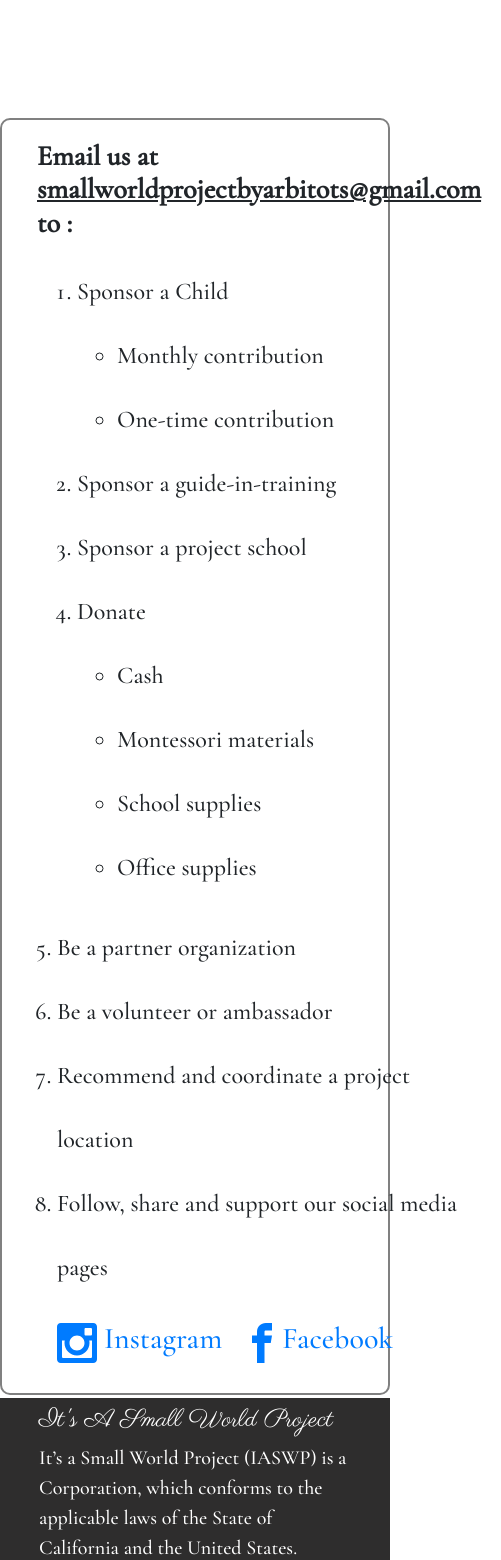
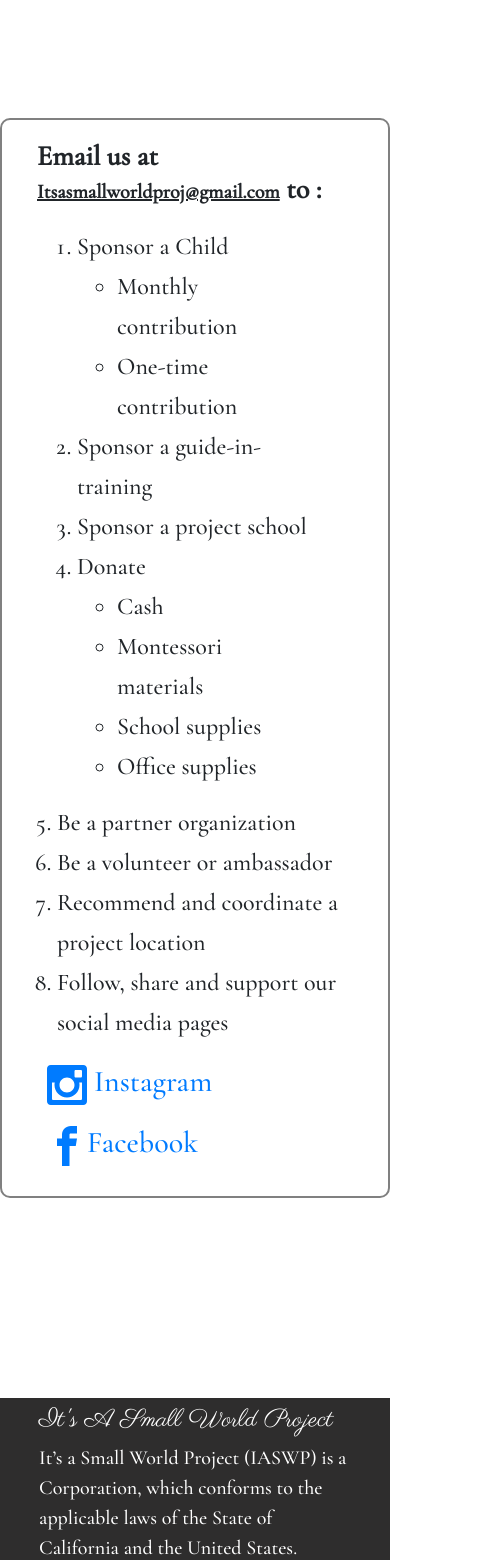
Before and after one commit to youngjaejo/ISWPJ, a React (Create React App) app: page /whatyoucando in a window 390 px wide. Shown: the part 761-2321 px from the top of the page, 501 px wide, since content can reach past the window. Built offline with nearby package versions, Linux system fonts and the light colour scheme.

Commit message:
version 0.1.2

```diff
--- a/src/pages/main/WhatYouCanDo/WhatYouCanDo.js
+++ b/src/pages/main/WhatYouCanDo/WhatYouCanDo.js
@@ -19,7 +19,7 @@ class WhatYouCanDo extends Component {
       <div id="whatyoucando">
         <div className="container">
           <h3 className="title-container">
-            Email us at <u>smallworldprojectbyarbitots@gmail.com</u> to :
+            Email us at <u>Itsasmallworldproj@gmail.com</u> to :
           </h3>
           <div className="text-container1">
             <ol className="WCYD">
@@ -59,16 +59,15 @@ class WhatYouCanDo extends Component {
                 <a
                   href="https://www.instagram.com/invites/contact/?i=19854js83engt&#38;utm_content=levscij"
                   alt="instagram"
-                  style={{ marginLeft: "40px" }}
                 >
                   <ImInstagram fontSize="40px" />
                   &nbsp;Instagram
                 </a>
-
+              </div>
+              <div>
                 <a
                   href="https://www.facebook.com/itsasmallworldproj/"
                   alt="facebook"
-                  style={{ marginLeft: "20px" }}
                 >
                   <ImFacebook fontSize="40px" />
                   Facebook
--- a/src/pages/main/WhoWeAre/Testmonial/Member.js
+++ b/src/pages/main/WhoWeAre/Testmonial/Member.js
@@ -124,20 +124,20 @@ class Member extends Component {
                 <h3>Vina Maria G. Sison</h3>
                 <h4>Marketing</h4>
                 <p>
-                  Vina is a certified Montessori educator and a mom from Manila,
-                  Philippines. She earned her Bachelor of Arts degree in
-                  Psychology from the Ateneo de Manila University in 2008 and
-                  completed her Early Childhood Training (ages 3 to 6) in 2016
-                  from a Montessori Institute of America-certified Montessori
-                  teacher training center in the Philippines. Her year-long
-                  practicum was spent at Menti Assorbenti Child Development
-                  Center in Metro Manila. In 2017, she led an international
-                  primary class at Mengya Montessori Home located in the heart
-                  of Pudong, Shanghai. With a passion for early childhood
-                  education and transformation, Vina believes that it is through
-                  the child that we can better humanity. Without reservations,
-                  Vina said yes to It’s A Small World Project to educate the
-                  child and to educate the world.
+                  In 2015, I had the privilege of visiting a Montessori
+                  “prepared environment” in a community school in one of the
+                  destitute communities in Metro Manila. After intently
+                  observing this novel setting, I thought this is how children
+                  should be educated—exploring materials at their own pace and
+                  using the hands as a tool to absorb the world. This propelled
+                  me to take a course on the Montessori pedagogy a year later.
+                  And as they say, the rest is history. My passion for early
+                  childhood education and transformation prompted me to say yes
+                  to It’s A Small World Project. I believe that this cause will
+                  allow me to reach more children beyond what my being a mom and
+                  a teacher could impact. It is through the child that we can
+                  better humanity. To educate the child is to educate the world.
+                  It is a small world after all.
                 </p>
               </div>
             </div>
--- a/src/pages/main/pages.css
+++ b/src/pages/main/pages.css
@@ -488,6 +488,7 @@
   border: 2px solid gray;
   border-radius: 10px;
   height: 810px;
+  width: auto;
 }
 .title-container {
   margin: 20px;
@@ -519,6 +520,9 @@
 }
 .icons {
   font-size: 30px;
+}
+.icons div {
+  float: left;
 }
 /*-------------------------media---------------------*/
 @media screen and (min-width: 801px) and (max-width: 1300px) {
@@ -1046,7 +1050,7 @@
   }
   .container {
     /* background-color: blue; */
-
+    width: 100%;
     border: 2px solid gray;
     border-radius: 10px;
     height: auto;
@@ -1056,6 +1060,7 @@
       "title"
       "text1"
       "text";
+    /* background-color: blue; */
   }
   .title-container {
     /* background-color: red; */
@@ -1064,6 +1069,9 @@
     font-weight: bold;
     font-family: "Cormorant Garamond", serif;
     grid-area: title;
+  }
+  .title-container u {
+    font-size: 20px;
   }
   .text-container1 {
     /* background-color: red; */
@@ -1086,8 +1094,16 @@
     margin-bottom: 30px;
   }
   .WCYD li {
-    line-height: 4rem;
+    line-height: 2.5rem;
     padding-right: 20px;
     /* background-color: red; */
   }
+  .icons div {
+    float: none;
+    margin-top: 15px;
+    margin-left: 30px;
+  }
+  .icons a {
+    /* background-color: red; */
+  }
 }
```
